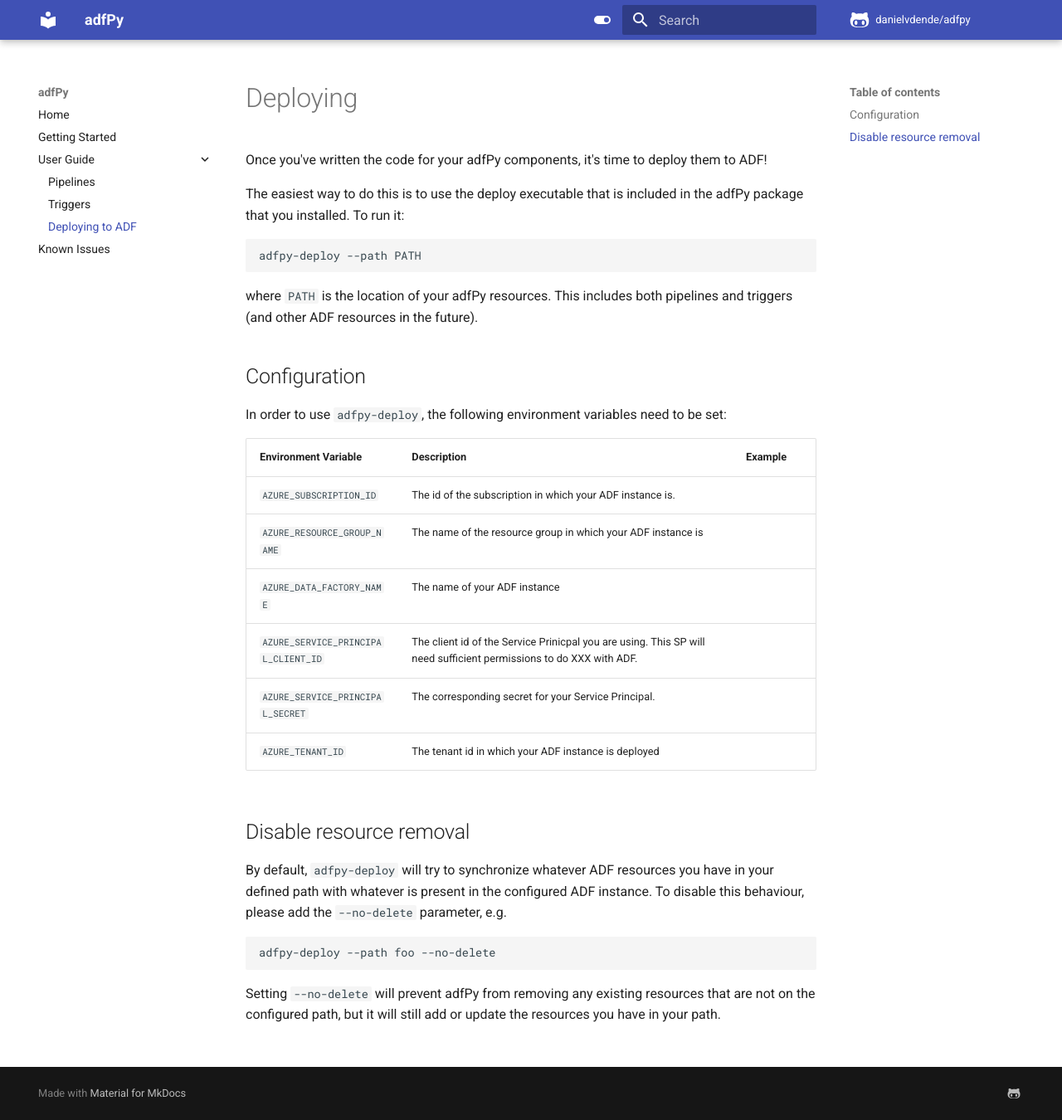
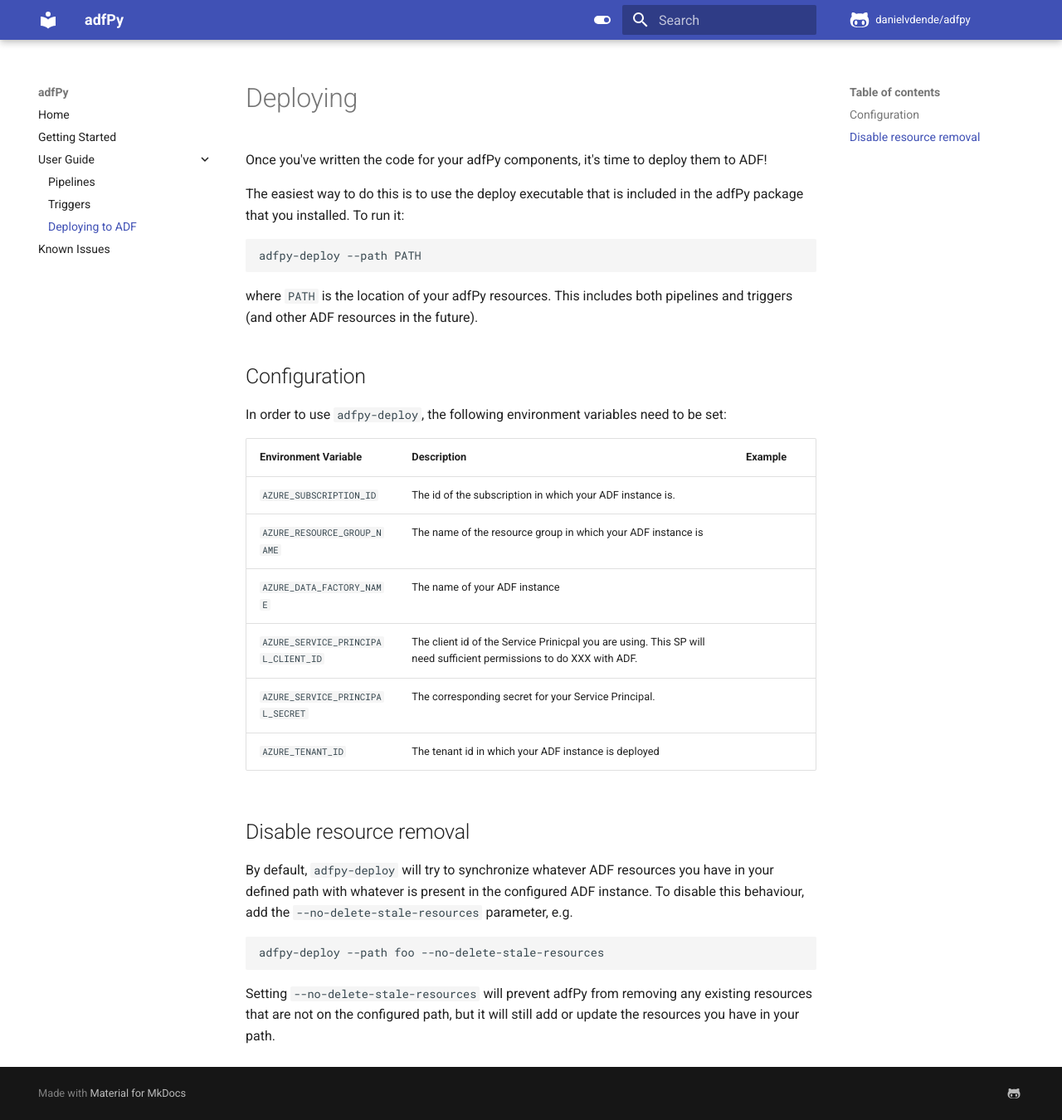
Before and after one commit to danielvdende/adfpy, an MkDocs documentation site: the page built from docs/user_guide/deploying.md, in a window 1280 px wide and 1350 px high. Shown: the whole window at 83% size. Built offline with MkDocs 1.6.1 and Material for MkDocs 9.7.7, drawn with Linux system fonts in a browser that asks for light colours; comment, search, counter and statistics services are not loaded.

````diff
--- a/docs/user_guide/deploying.md
+++ b/docs/user_guide/deploying.md
@@ -20,8 +20,8 @@ In order to use `adfpy-deploy`, the following environment variables need to be s
 | `AZURE_TENANT_ID`                   | The tenant id in which your ADF instance is deployed                                                               |         |
 
 ## Disable resource removal
-By default, `adfpy-deploy` will try to synchronize whatever ADF resources you have in your defined path with whatever is present in the configured ADF instance. To disable this behaviour, please add the `--no-delete` parameter, e.g.
+By default, `adfpy-deploy` will try to synchronize whatever ADF resources you have in your defined path with whatever is present in the configured ADF instance. To disable this behaviour, add the `--no-delete-stale-resources` parameter, e.g.
 ```shell
-adfpy-deploy --path foo --no-delete
+adfpy-deploy --path foo --no-delete-stale-resources
 ```
-Setting `--no-delete` will prevent adfPy from removing any existing resources that are not on the configured path, but it will still add or update the resources you have in your path.
+Setting `--no-delete-stale-resources` will prevent adfPy from removing any existing resources that are not on the configured path, but it will still add or update the resources you have in your path.
--- a/pyproject.toml
+++ b/pyproject.toml
@@ -13,6 +13,7 @@ keywords = ["azure", "data", "factory"]
 python = "^3.8"
 azure-mgmt-datafactory = "^2.2.1"
 azure-identity = "^1.7.1"
+click = "^8.1.3"
 
 [tool.poetry.dev-dependencies]
 pytest = "^7.0.1"
````
Also changed, not shown: 2 other files.
